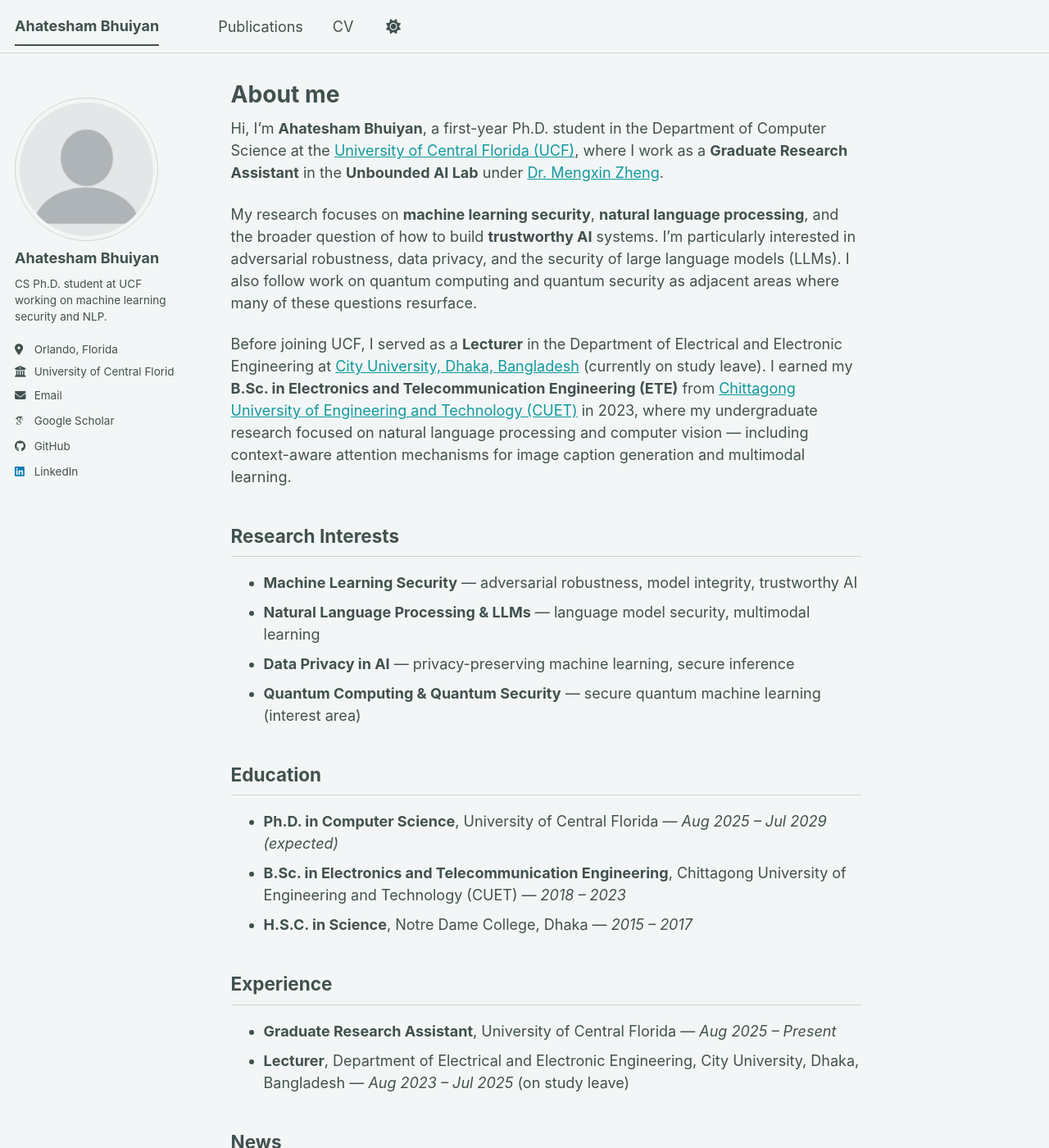
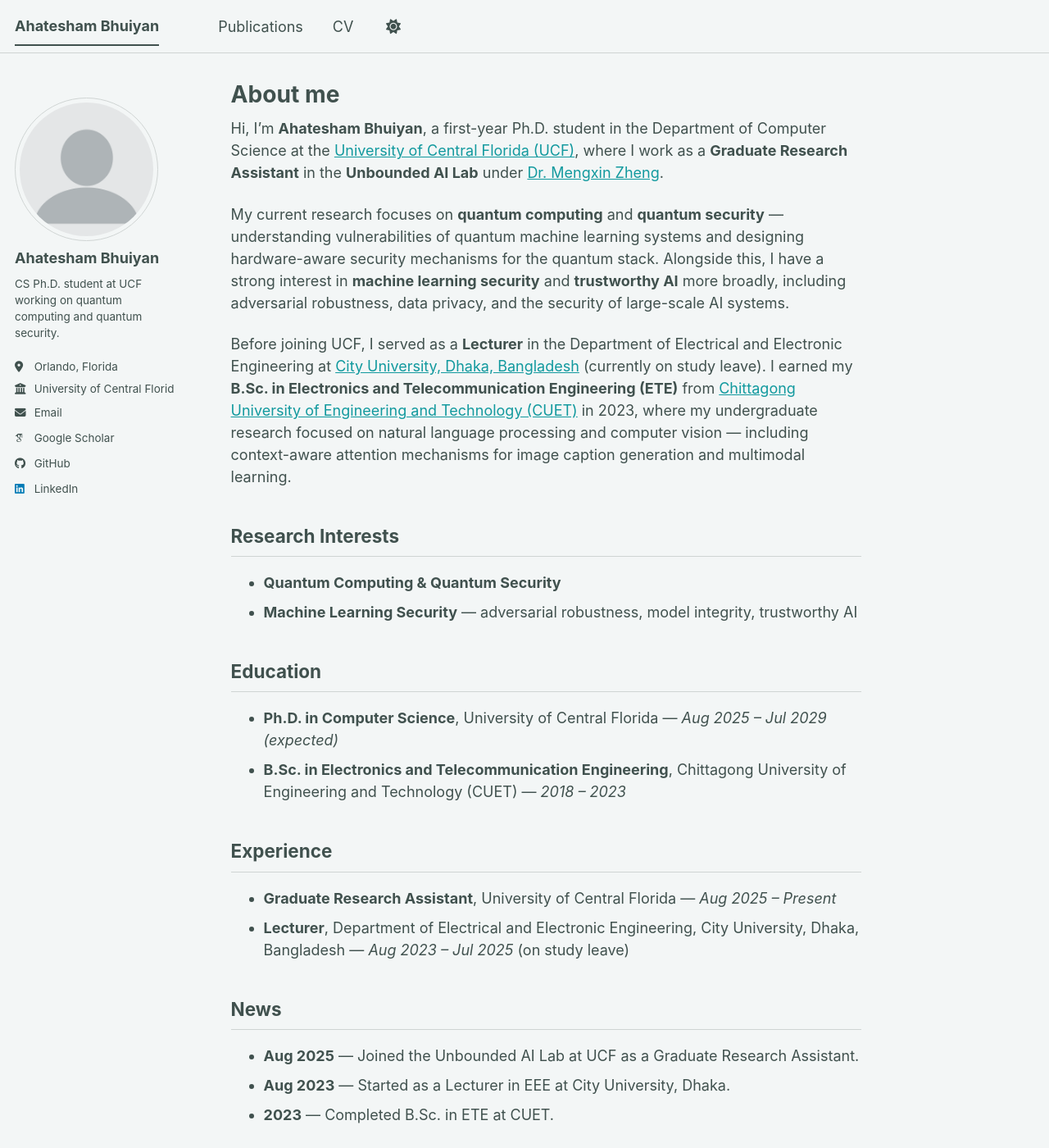
Before and after one commit to ahatesham02/ahatesham02.github.io, a Jekyll site: the page built from _pages/about.md, in a window 1280 px wide and 1400 px high. Shown: the whole window at 82% size. Built offline with Jekyll 4.4.1, drawn with Linux system fonts in a browser that asks for light colours; some web fonts are replaced; a script bundle is joined from its source files by our own code; library files that are not in the unit come from our copies.

Commit message:
Reframe research focus around quantum computing and quantum security
Lead with quantum computing / quantum security as current research,
with machine learning security and trustworthy AI as broader interests.
Drop NLP from the framing. Updated in three places: about page paragraph,
site description and sidebar bio in _config.yml, CV research interests.

Co-Authored-By: Claude Opus 4.7 (1M context) <noreply@anthropic.com>

```diff
--- a/_config.yml
+++ b/_config.yml
@@ -12,7 +12,7 @@ site_theme               : "mint" # The available themes options are "default",
 title                    : "Ahatesham Bhuiyan"
 title_separator          : "-"
 name                     : &name "Ahatesham Bhuiyan"
-description              : &description "Ahatesham Bhuiyan — CS Ph.D. student at the University of Central Florida working on machine learning security, NLP, and trustworthy AI."
+description              : &description "Ahatesham Bhuiyan — CS Ph.D. student at the University of Central Florida working on quantum computing, quantum security, and machine learning security."
 url                      : https://ahatesham02.github.io # The base hostname & protocol for your site e.g. "https://[your GitHub username].github.io",
                                                            # or if you already have some other page hosted on Github then use "https://[your GitHub username].github.io/[Your Repo Name]"
 baseurl                  : "" # the subpath of your site, e.g. "/blog"
@@ -26,7 +26,7 @@ author:
   avatar           : "profile.png"
   name             : "Ahatesham Bhuiyan"
   pronouns         : # example: "she/her"
-  bio              : "CS Ph.D. student at UCF working on machine learning security and NLP."
+  bio              : "CS Ph.D. student at UCF working on quantum computing and quantum security."
   location         : "Orlando, Florida"
   employer         : "University of Central Florida"
   uri              : # URL
--- a/_pages/about.md
+++ b/_pages/about.md
@@ -9,22 +9,20 @@ redirect_from:
 
 Hi, I'm **Ahatesham Bhuiyan**, a first-year Ph.D. student in the Department of Computer Science at the [University of Central Florida (UCF)](https://www.ucf.edu), where I work as a **Graduate Research Assistant** in the **Unbounded AI Lab** under [Dr. Mengxin Zheng](https://mxzheng.github.io).
 
-My research focuses on **machine learning security**, **natural language processing**, and the broader question of how to build **trustworthy AI** systems. I'm particularly interested in adversarial robustness, data privacy, and the security of large language models (LLMs). I also follow work on quantum computing and quantum security as adjacent areas where many of these questions resurface.
+My current research focuses on **quantum computing** and **quantum security** — understanding vulnerabilities of quantum machine learning systems and designing hardware-aware security mechanisms for the quantum stack. Alongside this, I have a strong interest in **machine learning security** and **trustworthy AI** more broadly, including adversarial robustness, data privacy, and the security of large-scale AI systems.
 
-Before joining UCF, I served as a **Lecturer** in the Department of Electrical and Electronic Engineering at [City University, Dhaka, Bangladesh](https://www.cityuniversity.edu.bd/) (currently on study leave). I earned my **B.Sc. in Electronics and Telecommunication Engineering (ETE)** from [Chittagong University of Engineering and Technology (CUET)](https://www.cuet.ac.bd/) in 2023, where my undergraduate research focused on natural language processing and computer vision — including context-aware attention mechanisms for image caption generation and multimodal learning.
+Before joining UCF, I served as a **Lecturer** in the Department of Electrical and Electronic Engineering at [City University, Dhaka, Bangladesh](https://eee.cityuniversity.ac.bd/faculty?teacher=282) (currently on study leave). I earned my **B.Sc. in Electronics and Telecommunication Engineering (ETE)** from [Chittagong University of Engineering and Technology (CUET)](https://cuet.ac.bd) in 2023, where my undergraduate research focused on natural language processing and computer vision — including context-aware attention mechanisms for image caption generation and multimodal learning.
 
 ## Research Interests
 
+- **Quantum Computing & Quantum Security**
 - **Machine Learning Security** — adversarial robustness, model integrity, trustworthy AI
-- **Natural Language Processing & LLMs** — language model security, multimodal learning
-- **Data Privacy in AI** — privacy-preserving machine learning, secure inference
-- **Quantum Computing & Quantum Security** — secure quantum machine learning (interest area)
+
 
 ## Education
 
 - **Ph.D. in Computer Science**, University of Central Florida — *Aug 2025 – Jul 2029 (expected)*
 - **B.Sc. in Electronics and Telecommunication Engineering**, Chittagong University of Engineering and Technology (CUET) — *2018 – 2023*
-- **H.S.C. in Science**, Notre Dame College, Dhaka — *2015 – 2017*
 
 ## Experience
 
```
Also changed, not shown: _pages/cv.md (+3 -5 lines).
